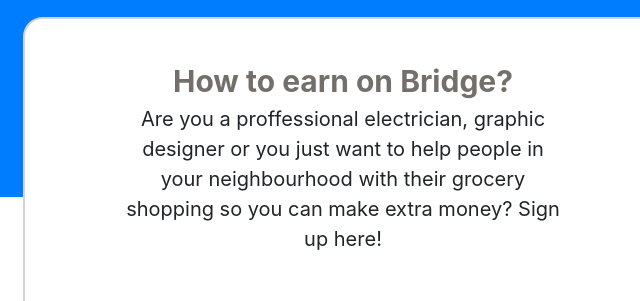
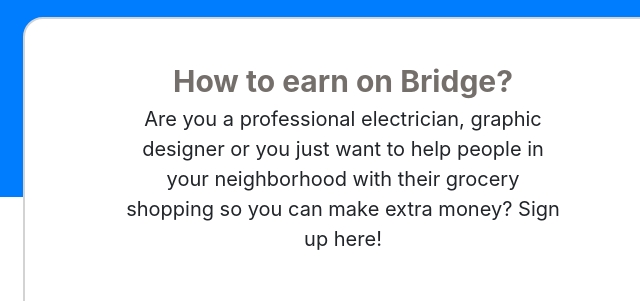
Before and after one commit to bitbender1010/Bridge-demo, a website: page index.html in a window 1280 px wide. Shown: the part 1540-1841 px from the top of the page, 297-937 px from the left. Drawn offline with nearby package versions, Linux system fonts and the light colour scheme.

Commit message:
update spelling errors

```diff
--- a/index.html
+++ b/index.html
@@ -200,8 +200,8 @@
     <div class="earn-cover" id="makemoney">
         <div class="earn-main">How to earn on Bridge?</div>
         <div class="earn-sub">
-            Are you a proffessional electrician, graphic designer or you just want to help people in
-            your neighbourhood with their grocery shopping so you can make extra money? Sign up here!
+            Are you a professional electrician, graphic designer or you just want to help people in
+            your neighborhood with their grocery shopping so you can make extra money? Sign up here!
         </div>
         <!--email and CTA-->
         <div class="cta-cover2 z-upper2 center"> <input type="text" placeholder="Enter your email" class="email-input2"/> <button class="access-btn2">Render a service</button> </div>
```
